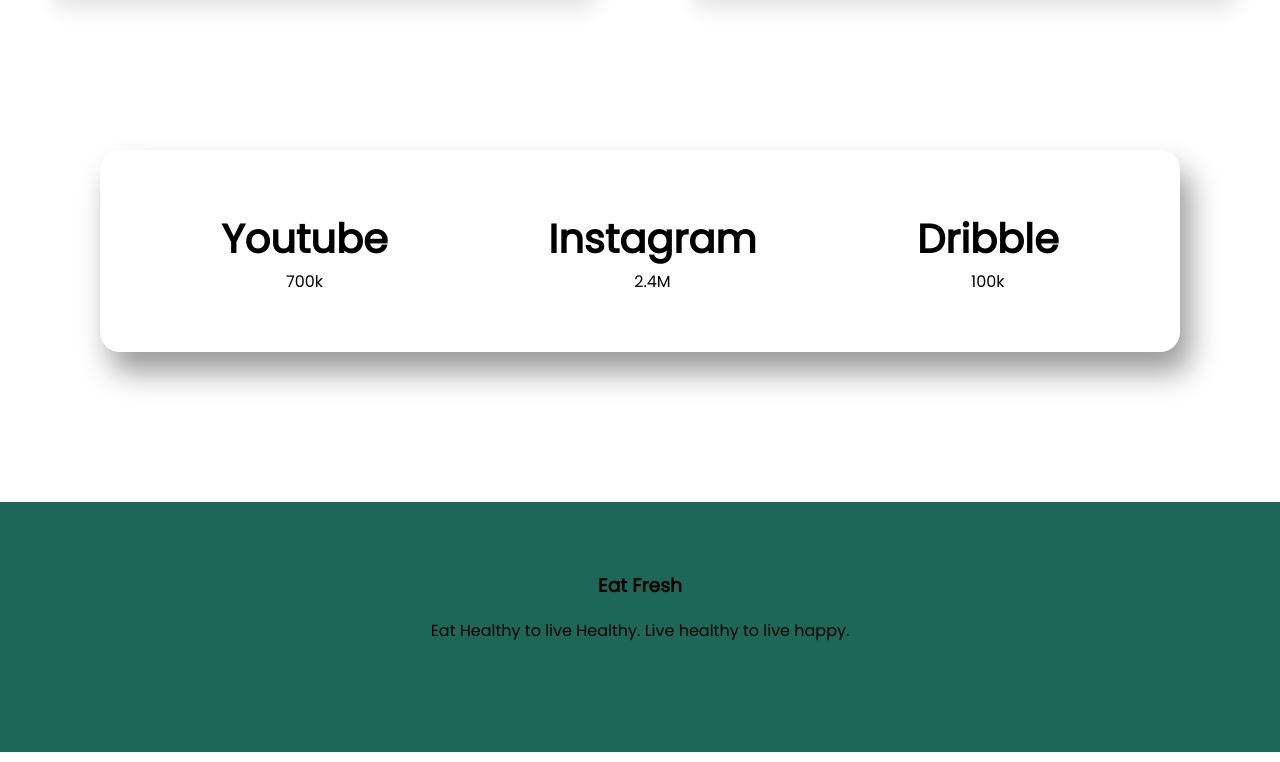
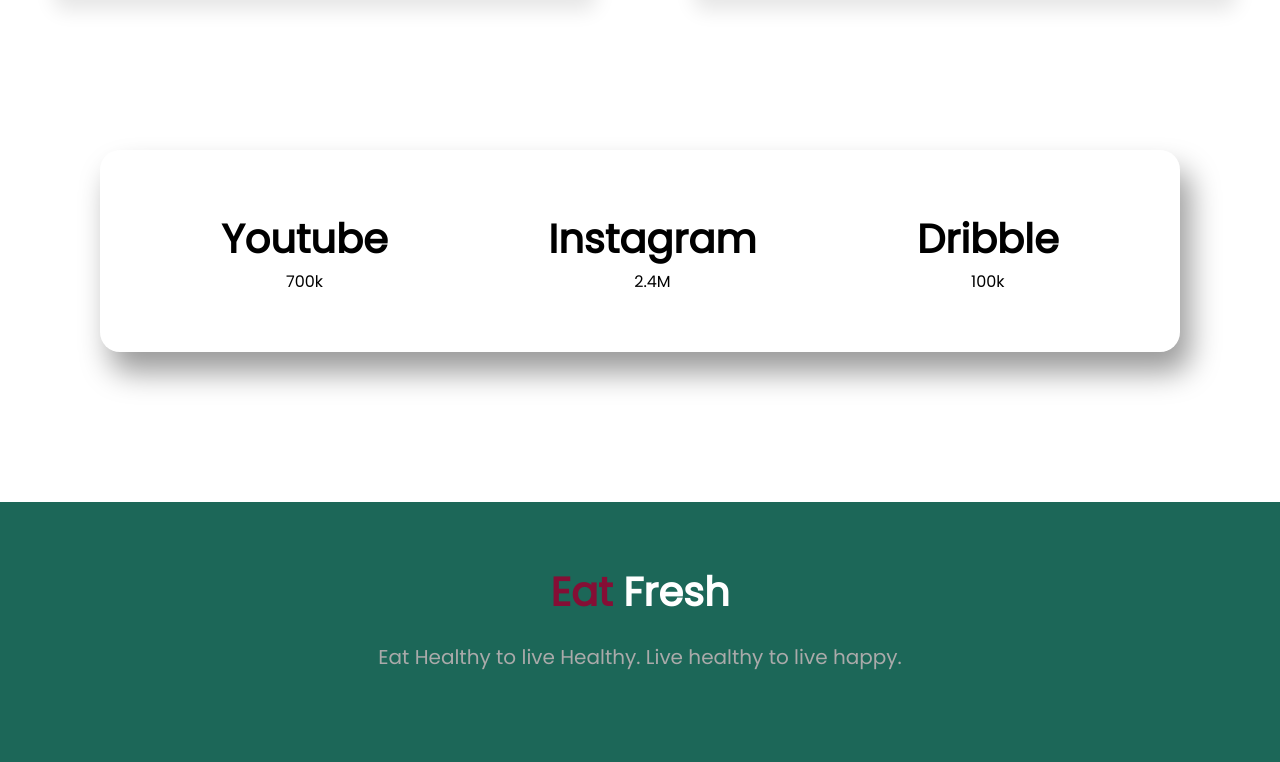
Before and after one commit to dev-kishor138/fresh-food, a plain HTML site: page index.html in a window 1280 px wide. Shown: the part 2351-3113 px from the top of the page. Drawn offline with Linux system fonts and the light colour scheme.

Commit message:
ninth commit

```diff
--- a/css/style.css
+++ b/css/style.css
@@ -197,5 +197,22 @@
     height: 200px;
     background: #1C6758;
     align-items: center;
-    padding-top: 50px;
+    padding-top: 60px;
 }
+footer h3
+{
+    font-size: 40px;
+    font-weight: 600;
+    margin: 0;
+    padding: 0;
+    color: #fff;
+}
+footer h3 span
+{
+    color: #850E35;
+}
+footer p
+{
+    font-size: 20px;
+    color: #aaa;
+}
```
